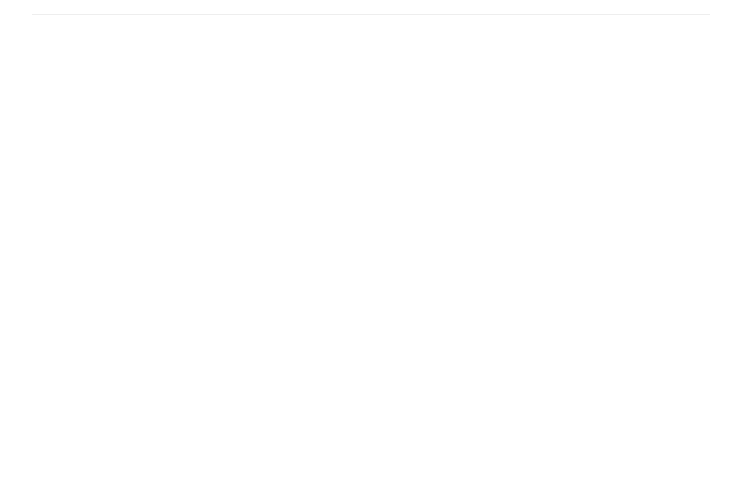
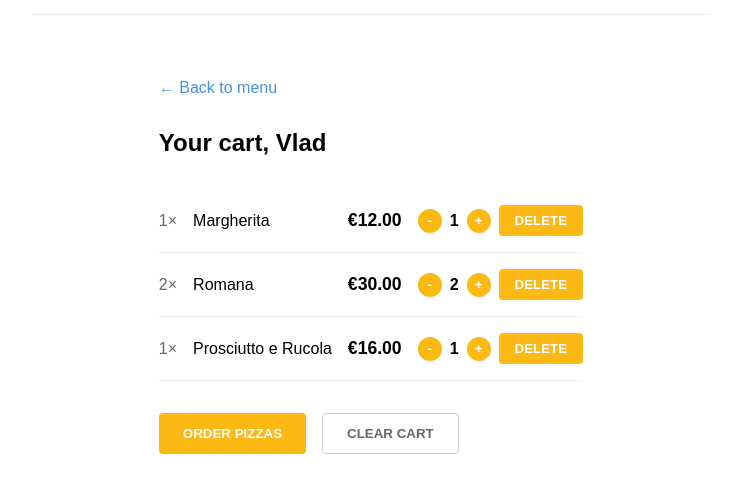
Before and after one commit to molkjie/react-course, a React (Vite) app: page / in a window 1280 px wide. Shown: the part 2825-3308 px from the top of the page, without its empty margins (269-1010 px from the left). Before the commit the page ends 2872 px from the top, so only its background shows below. Built offline with nearby package versions, Linux system fonts and the light colour scheme.

Commit message:
add Cart component

```diff
--- a/src/App.jsx
+++ b/src/App.jsx
@@ -2,6 +2,7 @@ import './assets/App.css';
 import Header from './components/Header/Header';
 import Main from './components/Main/Main';
 import Menu from './components/Menu/Menu';
+import Cart from './components/Cart/Cart';
 
 function App() {
   return (
@@ -9,6 +10,7 @@ function App() {
       <Header />
       <Main />
       <Menu />
+      <Cart />
     </div>
   );
 }
--- /dev/null
+++ b/src/components/Cart/Cart.css
@@ -0,0 +1,89 @@
+.cart-container {
+  max-width: 800px;
+  margin: 0 auto;
+  padding: 2rem 1rem;
+}
+
+.back-link {
+  color: #4a90e2;
+  text-decoration: none;
+  display: inline-block;
+  margin-bottom: 2rem;
+}
+
+.cart-title {
+  font-size: 1.5rem;
+  margin-bottom: 2rem;
+}
+
+.cart-item {
+  display: grid;
+  grid-template-columns: auto 1fr auto auto;
+  align-items: center;
+  gap: 1rem;
+  padding: 1rem 0;
+  border-bottom: 1px solid #eee;
+}
+
+.quantity-text {
+  color: #666;
+}
+
+.price {
+  font-weight: bold;
+}
+
+.quantity-controls {
+  display: flex;
+  align-items: center;
+  gap: 0.5rem;
+}
+
+.quantity-btn {
+  background-color: #fdb913;
+  color: white;
+  border: none;
+  width: 24px;
+  height: 24px;
+  border-radius: 50%;
+  cursor: pointer;
+  font-weight: bold;
+}
+
+.delete-btn {
+  background-color: #fdb913;
+  color: white;
+  border: none;
+  padding: 0.5rem 1rem;
+  border-radius: 4px;
+  cursor: pointer;
+  font-weight: bold;
+}
+
+.cart-actions {
+  margin-top: 2rem;
+  display: flex;
+  gap: 1rem;
+}
+
+.order-btn {
+  background-color: #fdb913;
+  color: white;
+  border: none;
+  padding: 0.75rem 1.5rem;
+  border-radius: 4px;
+  cursor: pointer;
+  font-weight: bold;
+  text-transform: uppercase;
+}
+
+.clear-btn {
+  background-color: transparent;
+  color: #666;
+  border: 1px solid #ccc;
+  padding: 0.75rem 1.5rem;
+  border-radius: 4px;
+  cursor: pointer;
+  font-weight: bold;
+  text-transform: uppercase;
+}
--- /dev/null
+++ b/src/components/Cart/Cart.jsx
@@ -0,0 +1,92 @@
+import Button from '../Button/Button';
+import Counter from '../Counter/Counter';
+import '../Cart/Cart.css';
+const cartItems = [
+  {
+    id: 1,
+    name: 'Margherita',
+    price: 12.0,
+    quantity: 1,
+  },
+  {
+    id: 2,
+    name: 'Romana',
+    price: 15.0,
+    quantity: 2,
+  },
+  {
+    id: 3,
+    name: 'Prosciutto e Rucola',
+    price: 16.0,
+    quantity: 1,
+  },
+];
+const Cart = () => {
+  const handleIncrement = id => {
+    console.log(`Increment quantity: ${id}`);
+  };
+
+  const handleDecrement = id => {
+    console.log(`Decrement quantity: ${id}`);
+  };
+
+  const handleDelete = id => {
+    console.log(`Delete item: ${id}`);
+  };
+
+  const handleOrder = () => {
+    console.log('Ordering pizzas...');
+  };
+
+  const handleClearCart = () => {
+    console.log('Clearing cart...');
+  };
+
+  return (
+    <div className="cart-container">
+      <a href="#" className="back-link">
+        ← Back to menu
+      </a>
+      <h1 className="cart-title">Your cart, Vlad</h1>
+
+      <div className="cart-items">
+        {cartItems.map(item => (
+          <div key={item.id} className="cart-item">
+            <span className="quantity-text">{item.quantity}×</span>
+            <span>{item.name}</span>
+            <span className="price">
+              €{(item.price * item.quantity).toFixed(2)}
+            </span>
+            <div className="quantity-controls">
+              <Counter
+                quantity={item.quantity}
+                onIncrement={() => handleIncrement(item.id)}
+                onDecrement={() => handleDecrement(item.id)}
+              />
+              <Button
+                className="delete-btn"
+                text="DELETE"
+                onClick={() => handleDelete(item.id)}
+              />
+            </div>
+          </div>
+        ))}
+      </div>
+
+      <div className="cart-actions">
+        <Button
+          className="order-btn"
+          text="Order pizzas"
+          onClick={handleOrder}
+        />
+        <Button
+          className="clear-btn"
+          text="Clear cart"
+          onClick={handleClearCart}
+        />
+      </div>
+    </div>
+  );
+};
+
+export default Cart;
```
